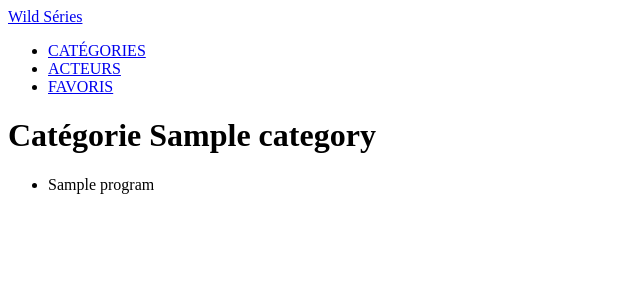
After one commit to LucasThvn/wild_series, a Symfony app: template templates/wild/category.html.twig in a window 1280 px wide. The commit adds this page. Shown: the top 300 px of the page, without its empty margins (0-640 px from the left). Run offline with Twig, Linux system fonts and the light colour scheme; the template is opened without the code that fills it: most values are stand-ins (such as "Sample title", 1, 10 or a date in 2020); some libraries are stand-ins or nearby versions.

Commit message:
affichage de la liste de trois series

```diff
--- a/templates/navbar.html.twig
+++ b/templates/navbar.html.twig
@@ -7,7 +7,7 @@
             <div class="w-100">
             <ul class="navbar-nav d-flex flex-row justify-content-around">
                 <li class="nav-item">
-                    <a class="nav-link" href="#">CATÉGORIES</a>
+                    <a class="nav-link" href="/category/horreur">CATÉGORIES</a>
                 </li>
                 <li class="nav-item">
                     <a class="nav-link" href="#">ACTEURS</a>
--- /dev/null
+++ b/templates/wild/category.html.twig
@@ -0,0 +1,12 @@
+{% extends 'base.html.twig' %}
+
+{% block title %}{{ category }}{% endblock %}
+
+{% block body %}
+    <h1>Catégorie {{ category }}</h1>
+    <ul>
+        {% for program in programs %}
+            <li>{{ program.title }}</li>
+        {% endfor %}
+    </ul>
+{% endblock %}
```
Also changed, not shown: src/Controller/WildController.php (+15 -1 lines).
